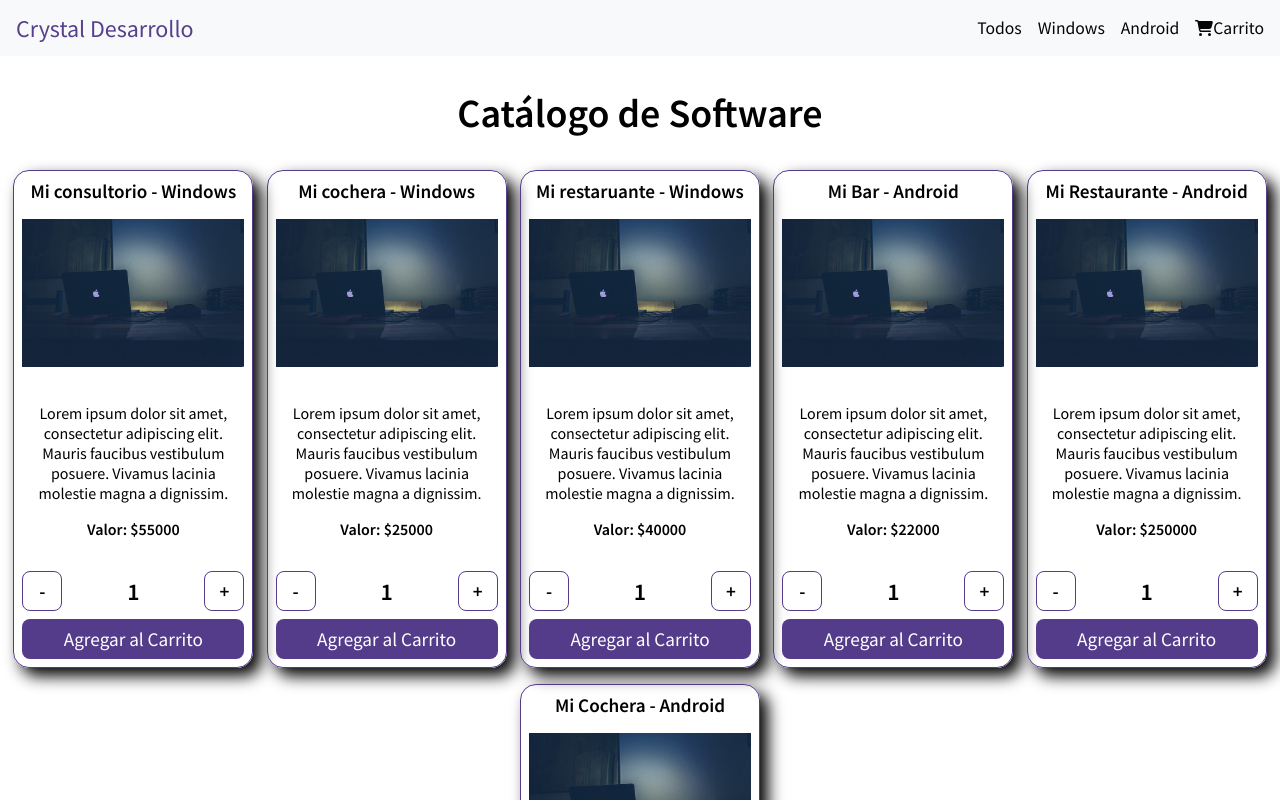
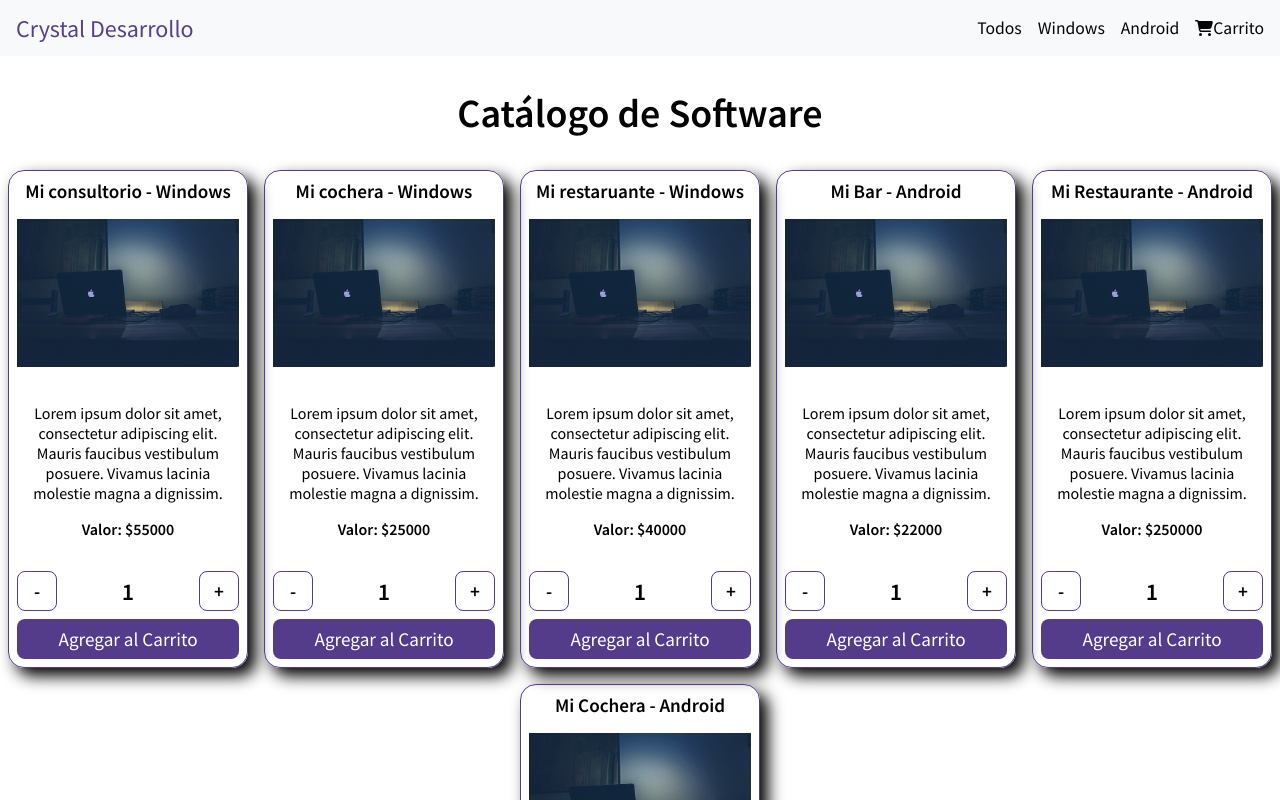
Before and after one commit to FacuMunozLemir/ReactSoftwareCommerce, a React (Create React App) app: page / in a window 1280 px wide. Shown: the top 800 px of the page. Built offline with nearby package versions, Linux system fonts and the light colour scheme.

Commit message:
Commit con un pequeño arreglo en diseño, espacio entre cards

```diff
--- a/src/components/Item/item.css
+++ b/src/components/Item/item.css
@@ -1,7 +1,7 @@
 .card {
   width: 15rem;
   height: auto;
-  margin-top: 1rem;
+  margin: 1rem 0.5rem 0rem 0.5rem;
   padding: 0.5rem;
   border: 0.05rem solid #543c8b;
   border-radius: 1rem;
```
